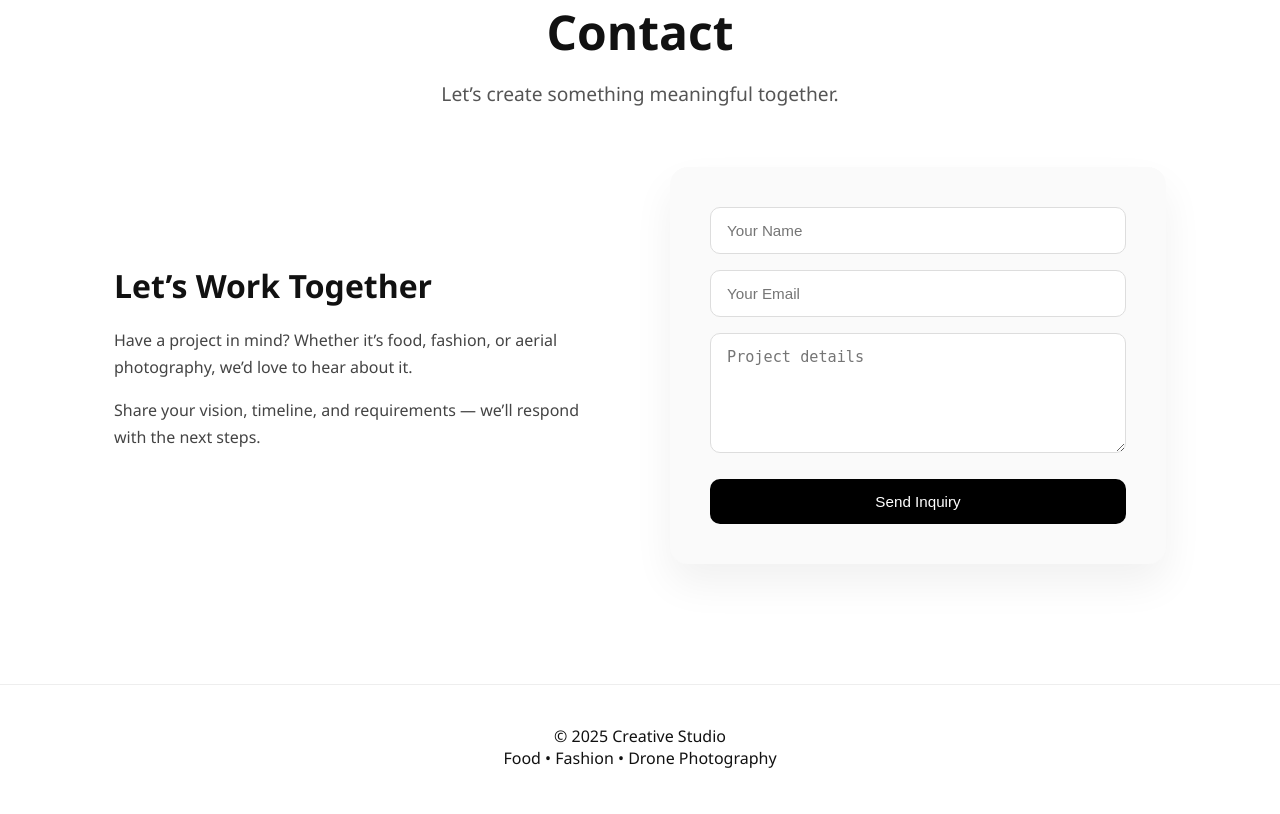
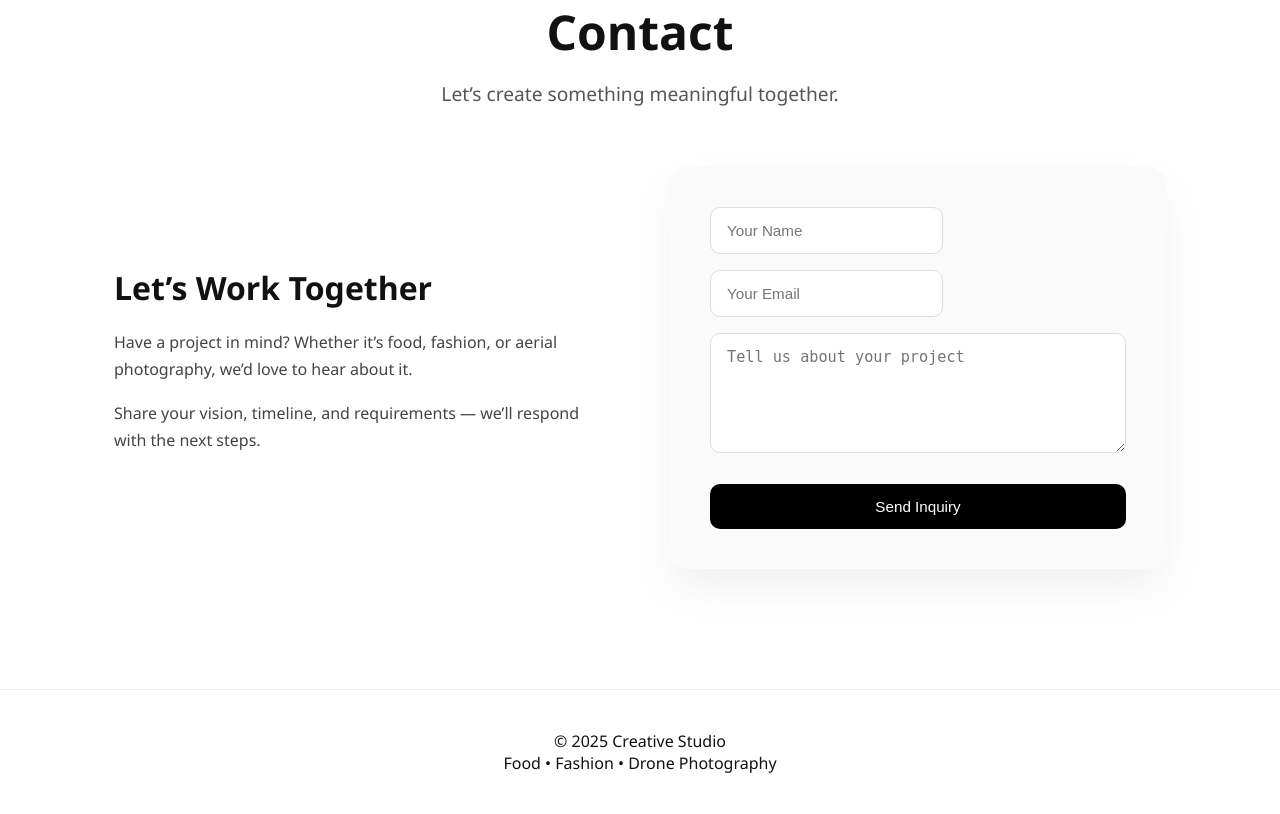
Before and after one commit to syed5625/studio, a Django app: page /contact/ in a window 1280 px wide. Shown: the part 184-998 px from the top of the page. Before the commit the page ends 952 px from the top, so only its background shows below. Run offline with Django 5.2, Linux system fonts and the light colour scheme; data that the repository does not hold is empty.

Commit message:
fixed error

```diff
--- a/website/forms.py
+++ b/website/forms.py
@@ -2,20 +2,23 @@ from django import forms
 from .models import Inquiry
 
 
-class ContactForm(forms.ModelForm):
+class InquiryForm(forms.ModelForm):
     class Meta:
         model = Inquiry
         fields = ["name", "email", "message"]
 
         widgets = {
             "name": forms.TextInput(attrs={
-                "placeholder": "Your Name"
+                "placeholder": "Your Name",
+                "class": "form-control"
             }),
             "email": forms.EmailInput(attrs={
-                "placeholder": "Your Email"
+                "placeholder": "Your Email",
+                "class": "form-control"
             }),
             "message": forms.Textarea(attrs={
-                "placeholder": "Project details",
-                "rows": 5
+                "placeholder": "Tell us about your project",
+                "rows": 5,
+                "class": "form-control"
             }),
         }
--- a/website/templates/contact.html
+++ b/website/templates/contact.html
@@ -1,18 +1,20 @@
-{% extends 'base.html' %}
+{% extends "base.html" %}
 {% load static %}
 
 {% block content %}
 
 <section class="contact-hero reveal">
+    <div class="container">
         <h1>Contact</h1>
         <p class="contact-tagline">
             Let’s create something meaningful together.
         </p>
+    </div>
 </section>
 
 <section class="contact-section reveal">
+    <div class="container">
         <div class="contact-grid">
-
 
             <div class="contact-info">
                 <h2>Let’s Work Together</h2>
@@ -30,11 +32,27 @@
             <form method="post" class="contact-form">
                 {% csrf_token %}
 
+                {% if form.non_field_errors %}
+                    <div class="form-error">
+                        {{ form.non_field_errors }}
+                    </div>
+                {% endif %}
+
+                <div class="form-group">
                     {{ form.name }}
+                </div>
+
+                <div class="form-group">
                     {{ form.email }}
+                </div>
+
+                <div class="form-group">
                     {{ form.message }}
+                </div>
 
-    <button type="submit">Send Inquiry</button>
+                <button type="submit" class="btn">
+                    Send Inquiry
+                </button>
 
                 {% if success %}
                     <p class="success-msg">
@@ -43,7 +61,7 @@
                 {% endif %}
             </form>
 
-
+        </div>
     </div>
 </section>
 
--- a/website/views.py
+++ b/website/views.py
@@ -2,7 +2,7 @@ from django.shortcuts import render, get_object_or_404
 from .models import Category, Project, SiteSettings
 from django.core.mail import send_mail
 from django.conf import settings
-from .forms import ContactForm
+from .forms import InquiryForm
 
 def home(request):
     settings = SiteSettings.objects.first()
@@ -54,30 +54,36 @@ def about(request):
 
 
 
-
-
 def contact(request):
+    settings_obj = SiteSettings.objects.first()
     success = False
 
     if request.method == "POST":
-        form = ContactForm(request.POST)
+        form = InquiryForm(request.POST)
         if form.is_valid():
             inquiry = form.save()
 
-            # Send email
             send_mail(
-                subject=f"New Inquiry from {inquiry.name}",
-                message=inquiry.message,
+                subject="New Photography Inquiry",
+                message=f"""
+Name: {inquiry.name}
+Email: {inquiry.email}
+
+Message:
+{inquiry.message}
+""",
                 from_email=settings.DEFAULT_FROM_EMAIL,
                 recipient_list=[settings.CONTACT_EMAIL],
+                fail_silently=True,
             )
 
             success = True
-            form = ContactForm()  # reset form
+            form = InquiryForm()
     else:
-        form = ContactForm()
+        form = InquiryForm()
 
     return render(request, "contact.html", {
         "form": form,
-        "success": success
+        "success": success,
+        "settings": settings_obj,
     })
```
Also changed, not shown: website/admin.py (+8 -1 lines). Lines whose indentation alone changed are shown as unchanged.
